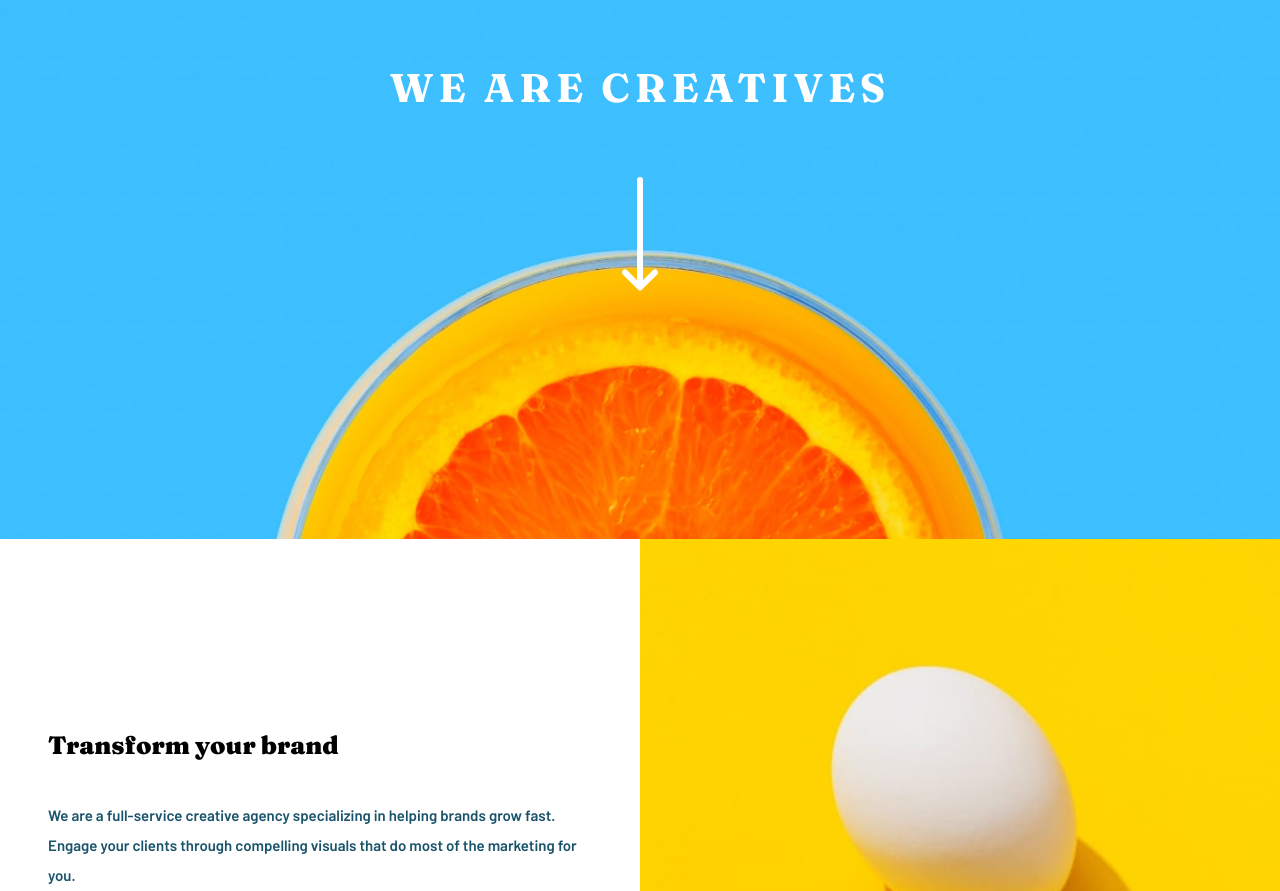
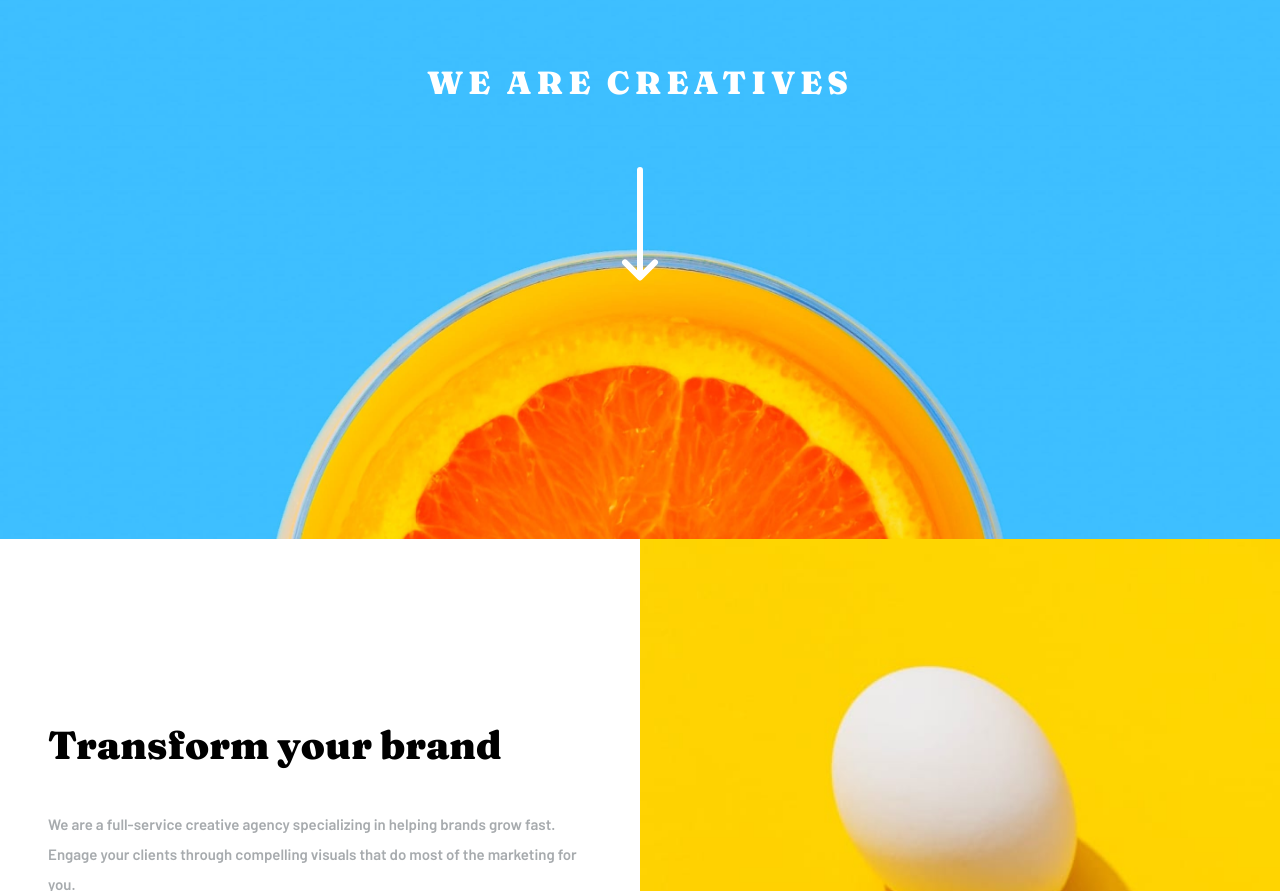
Before and after one commit to Franco-Ricci/sunnyside-agency, a plain HTML site: page index.html in a window 1280 px wide. Shown: the part 61-952 px from the top of the page. Drawn offline with Linux system fonts and the light colour scheme.

Commit message:
fixed styles

```diff
--- a/index.html
+++ b/index.html
@@ -33,9 +33,9 @@
 
 
       </nav>
-      <main class="text__header">
-        <h1>We are creatives</h1>
-      </main>
+      <div class="text__header">
+        <p>We are creatives</p>
+      </div>
       <figure class="imagen__arrow">
         <img src="images/icon-arrow-down.svg" alt="arrow down" />
       </figure>
@@ -84,7 +84,6 @@
         <p class="design__paragraph"> Great design makes you memorable. We deliver artwork that underscores your brand message and captures potential clients’ attention.</p>
       </div>
       </div>
-      <picture>
         <div class="photo__container">
           <div>
         <h3 class="design__text--p">
@@ -92,9 +91,6 @@
         <p class="design__paragraph--p">Increase your credibility by getting the most stunning, high-quality photos that improve your business image.</p>
       </div>
         </div>
-
-      </picture>
-
     </section>
 
    <section>
--- a/styles/style.css
+++ b/styles/style.css
@@ -82,7 +82,7 @@
   color: var(--White);
   justify-content: center;
   margin-top: 70px;
-  font-size: 20px;
+  font-size: 2em;
   text-align: center;
   font-family: "Fraunces", serif;
   text-transform: uppercase;
@@ -103,11 +103,11 @@
 
 .section__contenido {
   text-align: left;
-  padding: 3rem;
+  padding: 2rem 3rem;
 }
 .section__title {
   padding: 40px 0;
-  font-size: 25px;
+  font-size: 39px;
   font-weight: 900;
   font-family: "Fraunces", serif;
 }
@@ -116,7 +116,7 @@
   font-size: 15px;
   line-height: 2em;
   font-family: "Barlow", serif;
-  color: var(--Dark-blue);
+  color: var(--Grayish-blue);
 }
 .section__img {
   display: block;
@@ -163,7 +163,7 @@
 
 .section__contenido--stand {
   text-align: left;
-  padding: 3rem;
+  padding: 2rem 3rem;
 }
 
 .section__img--stand {
@@ -472,7 +472,6 @@
 @media screen and (max-width:408px){
 
     .text__header{
-        font-size:18px;
         text-align: center;
     }
     .footer__links{
```
